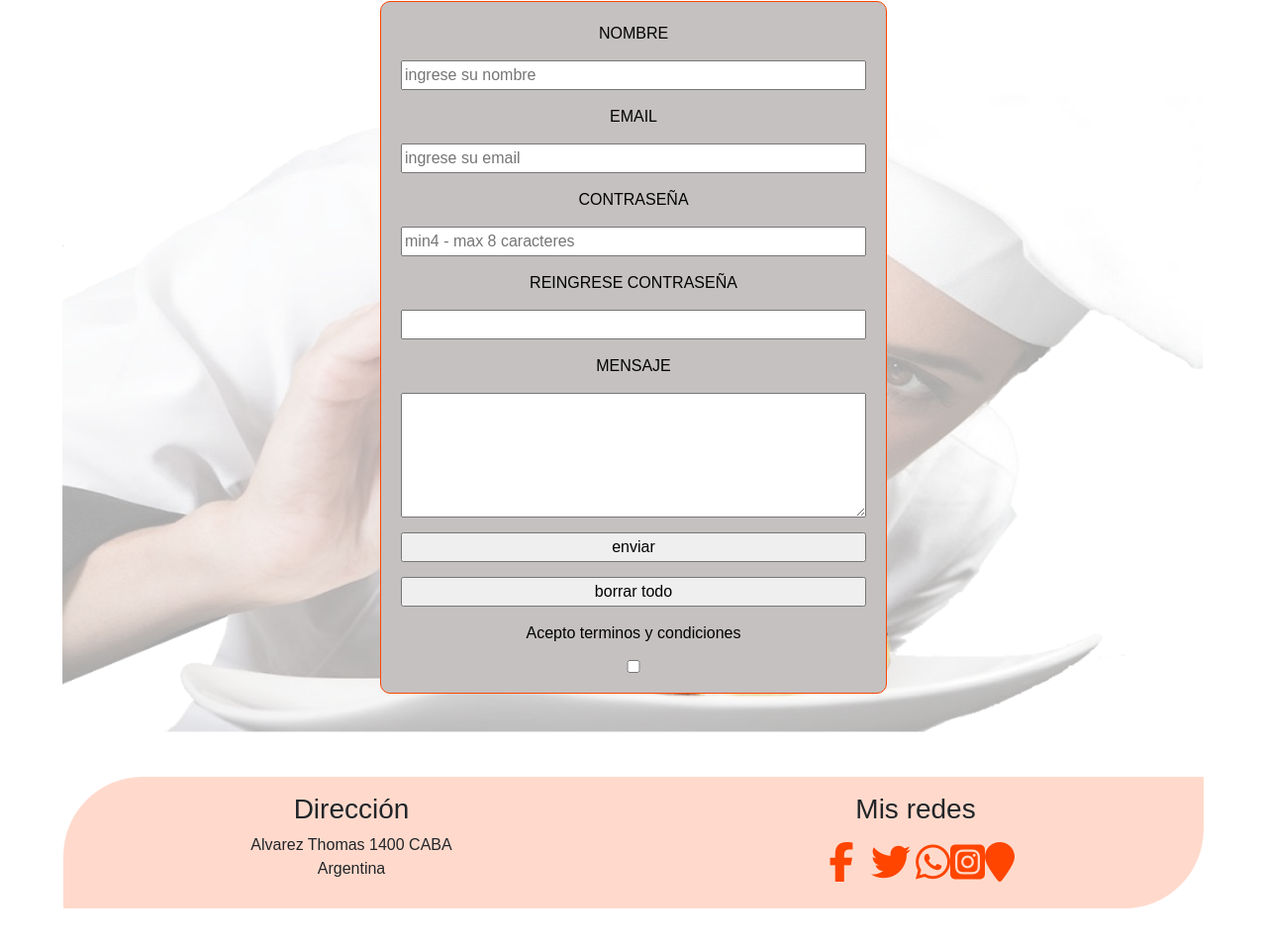
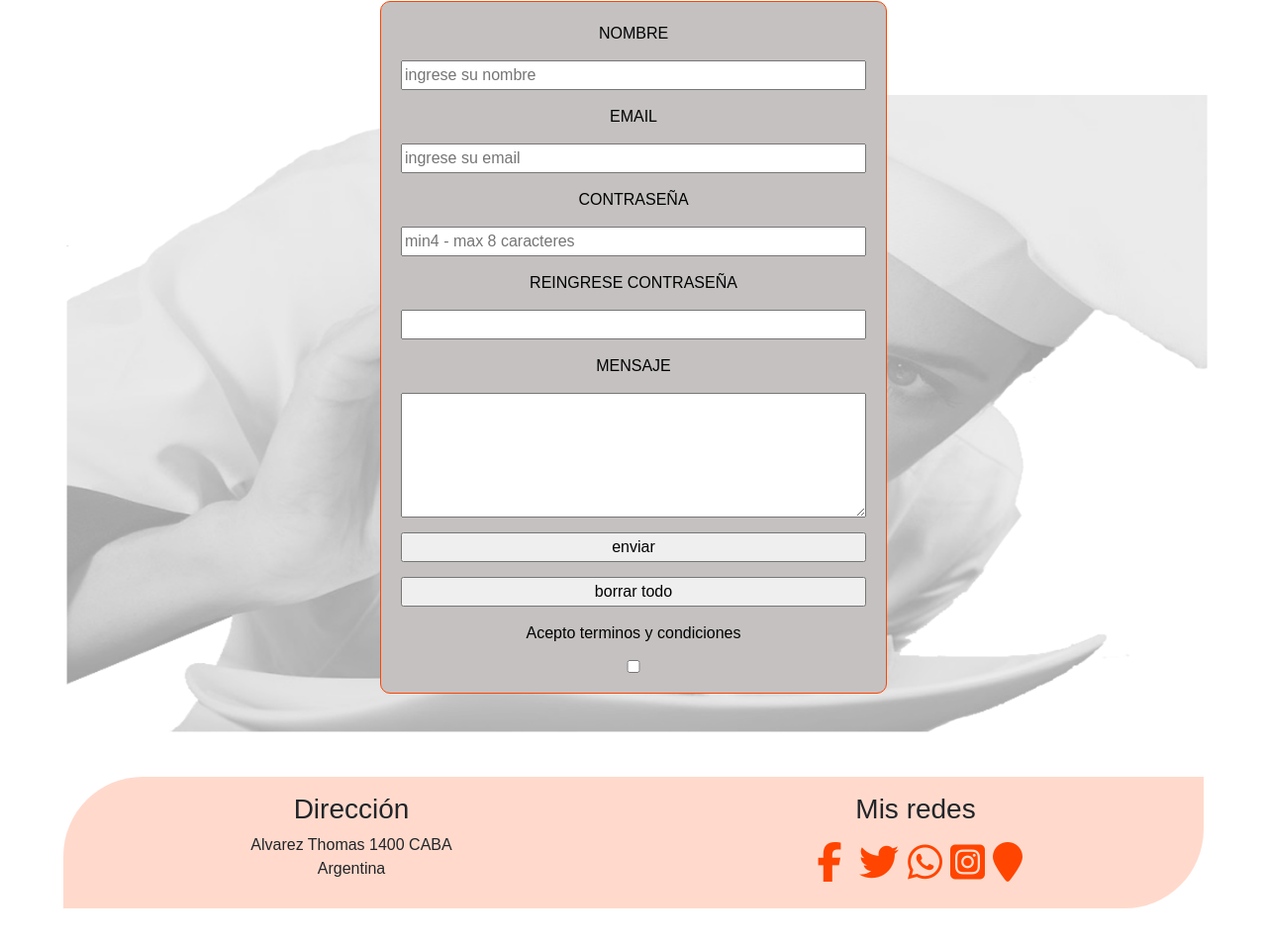
Before and after one commit to villegasmaxi/pre-entrega3-villegasMaxi, a plain HTML site: page paginas/contacto.html in a window 1280 px wide. Shown: the part 216-1172 px from the top of the page at 99% size. Drawn offline with nearby package versions, Linux system fonts and the light colour scheme.

Commit message:
footerIcons

```diff
--- a/paginas/contacto.html
+++ b/paginas/contacto.html
@@ -19,7 +19,7 @@
     <meta name="keywords" content="cakes, tortas, patisserie, reposteria, delicatessen, dessert, bodas, eventos, party,">
 </head>
 
-<body id="body">
+<body class="byn">
     <header>
         <nav class="navbar navbar-expand-md navbar-light bg-light">
             <div class="container">
@@ -106,17 +106,17 @@
 
                         <li>
                             <a target="_blank" href="https://chatwith.io/es/s/biscotto-cakes"
-                                class="btn-social btn-outline"><i class="fa-brands fa-whatsapp"></i></a>
+                                class="btn-social btn-outline"><i class="fa-brands fa-whatsapp mx-1"></i></a>
                         </li>
 
                         <li>
                             <a target="_blank" href="https://www.instagram.com/biscottocakes/" target="_blank"
-                                class="btn-social btn-outline"><i class="fa-brands fa-square-instagram"></i></a>
+                                class="btn-social btn-outline"><i class="fa-brands fa-square-instagram mx-1"></i></a>
                         </li>
 
                         <li>
                             <a target="_blank" href="https://goo.gl/maps/FgQYRDEgyD9yUiLb7"
-                                class="btn-social btn-outline"><i class="fa-solid fa-location-pin"></i></a>
+                                class="btn-social btn-outline"><i class="fa-solid fa-location-pin mx-1"></i></a>
                         </li>
                     </ul>
                 </div>
--- a/sass/main.scss
+++ b/sass/main.scss
@@ -61,6 +61,7 @@ header {
     flex-direction: column;
     min-height: 70vh;
 
+
     .main-title {
         margin-top: 5%;
     }
```
Also changed, not shown: index.html (+3 -3 lines), paginas/nosotros.html (+3 -3 lines), paginas/servicios.html (+3 -3 lines), paginas/tortas.html (+3 -3 lines), 1 other file.
